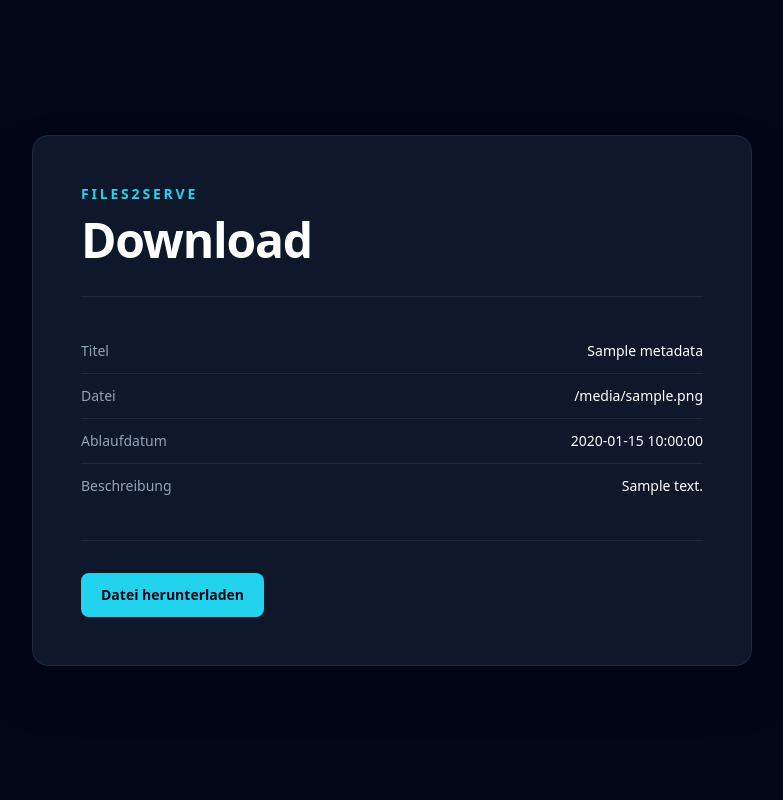
After one commit to superthorsten/Files2Serve, a FastAPI app: template templates/download.html in a window 1280 px wide. The commit adds this page. Shown: the whole page, without its empty margins (248-1031 px from the left). Run offline with FastAPI, Linux system fonts and the light colour scheme; the template is opened without the code that fills it: most values are stand-ins (such as "Sample title", 1, 10 or a date in 2020); some libraries are stand-ins or nearby versions.

Commit message:
- Made Download and password great again

```diff
--- a/app.py
+++ b/app.py
@@ -11,7 +11,7 @@ import shutil
 
 import uvicorn
 from fastapi import Depends, FastAPI, File, Form, HTTPException, Request, UploadFile
-from fastapi.responses import RedirectResponse
+from fastapi.responses import FileResponse, RedirectResponse
 from fastapi.templating import Jinja2Templates
 from fastapi.security import HTTPBasic, HTTPBasicCredentials
 import tomli as tomllib
@@ -30,7 +30,89 @@ ADMIN_PASSWORD = os.getenv("ADMIN_PASSWORD", "")
 
 @app.get("/")
 def read_root(request: Request):
-	return templates.TemplateResponse(request=request, name="index.html")
+	return templates.TemplateResponse(request=request, name="index.html", context={"error": ""})
+
+
+@app.post("/")
+def submit_download_hash(request: Request, download_hash: str = Form("")):
+	upload_hash = download_hash.strip().removesuffix(".toml")
+	try:
+		_load_download_metadata(upload_hash)
+	except HTTPException:
+		return templates.TemplateResponse(
+			request=request,
+			name="index.html",
+			context={"error": "Ungültiger Download-Hash"},
+		)
+	return RedirectResponse(url=f"/download.html?download_hash={upload_hash}", status_code=303)
+
+
+@app.get("/download.html")
+def download_page(request: Request, download_hash: str = ""):
+	upload_hash = download_hash.removesuffix(".toml")
+	metadata = _load_download_metadata(upload_hash)
+
+	return templates.TemplateResponse(
+		request=request,
+		name="download.html",
+		context=_download_page_context(metadata, upload_hash),
+	)
+
+
+@app.post("/download/{upload_hash}/file")
+def download_file(request: Request, upload_hash: str, password: str = Form("")):
+	metadata = _load_download_metadata(upload_hash)
+	stored_password = str(metadata.get("password", ""))
+	if stored_password and not secrets.compare_digest(password, stored_password):
+		return templates.TemplateResponse(
+			request=request,
+			name="download.html",
+			context=_download_page_context(metadata, upload_hash, "Ungültiges Passwort"),
+		)
+
+	if metadata.get("expiry_date") and _is_invalid_date(str(metadata["expiry_date"])):
+		raise HTTPException(status_code=410, detail="Download abgelaufen")
+
+	upload_directory = (UPLOADS_DIR / upload_hash).resolve()
+	filename = Path(str(metadata.get("filename", ""))).name
+	destination = (upload_directory / filename).resolve()
+	if (
+		upload_directory.parent != UPLOADS_DIR.resolve()
+		or not filename
+		or destination.parent != upload_directory
+		or destination.is_symlink()
+		or not destination.is_file()
+	):
+		raise HTTPException(status_code=404, detail="Datei nicht gefunden")
+
+	return FileResponse(destination, filename=filename)
+
+
+def _download_page_context(
+	metadata: dict[str, object], upload_hash: str, error: str = ""
+) -> dict[str, object]:
+	return {
+		"metadata": {
+			"title": str(metadata.get("title", "")),
+			"expiry_date": str(metadata.get("expiry_date", "")),
+			"description": str(metadata.get("description", "")),
+			"filename": str(metadata.get("filename", "")),
+			"upload_hash": upload_hash,
+			"password_required": bool(metadata.get("password", "")),
+		},
+		"error": error,
+	}
+
+
+def _load_download_metadata(upload_hash: str) -> dict[str, object]:
+	if not re.fullmatch(r"[0-9a-f]{16}", upload_hash):
+		raise HTTPException(status_code=404, detail="Datei nicht gefunden")
+
+	metadata_file = UPLOADS_DIR / f"{upload_hash}.toml"
+	try:
+		return tomllib.loads(metadata_file.read_text(encoding="utf-8"))
+	except (OSError, tomllib.TOMLDecodeError):
+		raise HTTPException(status_code=404, detail="Datei nicht gefunden")
 
 
 def require_admin(credentials: HTTPBasicCredentials = Depends(security)) -> str:
--- a/templates/admin.html
+++ b/templates/admin.html
@@ -14,7 +14,7 @@
         </header>
 
         <section class="mb-8 rounded-2xl border border-slate-800 bg-slate-900 p-8 shadow-2xl shadow-slate-950/50">
-            <h2 class="text-2xl font-bold tracking-tight text-white">Datei teilen</h2>
+            <h2 class="text-2xl font-bold tracking-tight text-white">Datei hochladen</h2>
             <p class="mt-3 text-slate-400">Lade eine Datei hoch und hinterlege die Informationen für die Freigabe.</p>
 
             <form id="upload-form" class="mt-8" action="/upload" method="post" enctype="multipart/form-data">
--- /dev/null
+++ b/templates/download.html
@@ -0,0 +1,35 @@
+<!doctype html>
+<html lang="de">
+<head>
+    <meta charset="utf-8">
+    <meta name="viewport" content="width=device-width, initial-scale=1">
+    <script src="https://cdn.tailwindcss.com"></script>
+    <title>Download - Files2Serve</title>
+</head>
+<body class="min-h-screen bg-slate-950 text-slate-100">
+    <main class="mx-auto flex min-h-screen max-w-3xl items-center px-6 py-12">
+        <section class="w-full rounded-2xl border border-slate-800 bg-slate-900 p-8 shadow-2xl shadow-slate-950/50 sm:p-12">
+            <p class="mb-3 text-sm font-semibold uppercase tracking-[0.2em] text-cyan-400">Files2Serve</p>
+            <h1 class="text-4xl font-bold tracking-tight text-white sm:text-5xl">Download</h1>
+            <div class="mt-8 border-t border-slate-800 pt-8">
+                <dl class="divide-y divide-slate-800 text-sm">
+                    <div class="grid grid-cols-[minmax(8rem,auto)_1fr] gap-4 py-3"><dt class="text-slate-400">Titel</dt><dd class="break-words text-right text-white">{{ metadata.title or "Kein Titel" }}</dd></div>
+                    <div class="grid grid-cols-[minmax(8rem,auto)_1fr] gap-4 py-3"><dt class="text-slate-400">Datei</dt><dd class="break-words text-right text-white">{{ metadata.filename or "Keine Datei" }}</dd></div>
+                    <div class="grid grid-cols-[minmax(8rem,auto)_1fr] gap-4 py-3"><dt class="text-slate-400">Ablaufdatum</dt><dd class="break-words text-right text-white">{{ metadata.expiry_date or "Keines" }}</dd></div>
+                    <div class="grid grid-cols-[minmax(8rem,auto)_1fr] gap-4 py-3"><dt class="text-slate-400">Beschreibung</dt><dd class="whitespace-pre-wrap break-words text-right text-white">{{ metadata.description or "Keine" }}</dd></div>
+                </dl>
+                <form class="mt-8 border-t border-slate-800 pt-8" action="/download/{{ metadata.upload_hash }}/file" method="post">
+                    {% if metadata.password_required %}
+                    <label class="mb-2 block text-sm font-medium text-slate-200" for="download-password">Passwort</label>
+                    <input class="mb-4 w-full rounded-lg border border-slate-700 bg-slate-950 px-4 py-3 text-sm text-white outline-none focus:border-cyan-400 focus:ring-1 focus:ring-cyan-400" id="download-password" name="password" type="password" required>
+                    {% if error %}
+                    <p class="mb-4 text-sm font-semibold text-red-400" role="alert">{{ error }}</p>
+                    {% endif %}
+                    {% endif %}
+                    <button class="rounded-lg bg-cyan-400 px-5 py-3 text-sm font-bold text-slate-950 transition hover:bg-cyan-300 focus:outline-none focus:ring-2 focus:ring-cyan-400 focus:ring-offset-2 focus:ring-offset-slate-900" type="submit">Datei herunterladen</button>
+                </form>
+            </div>
+        </section>
+    </main>
+</body>
+</html>
```
Also changed, not shown: templates/index.html (+9 -3 lines).
